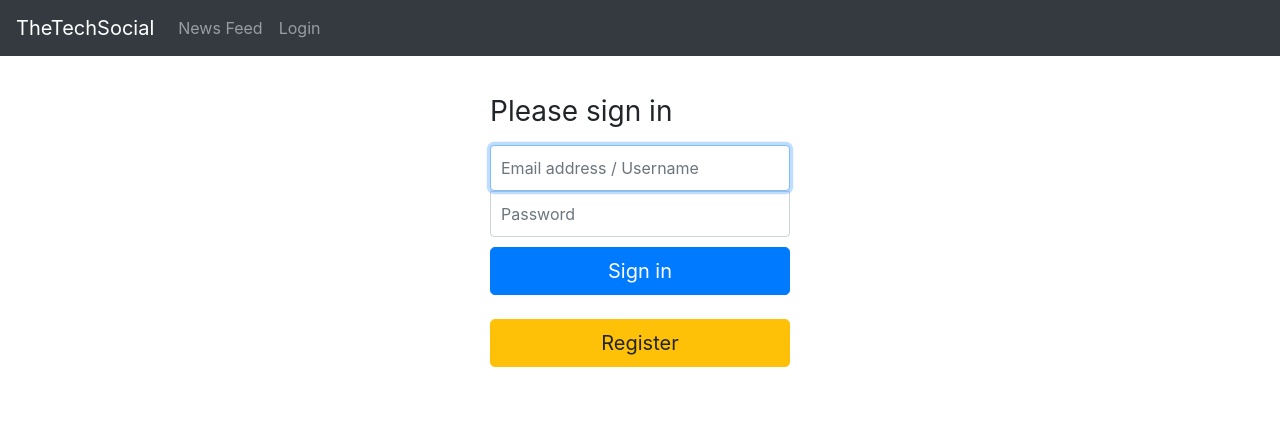
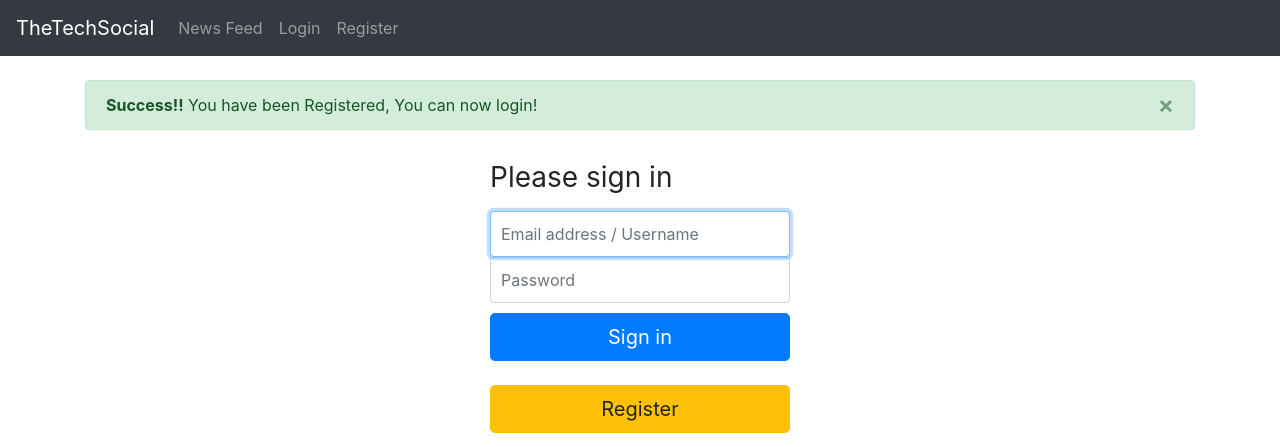
Before and after one commit to TNTWZRD/RelaerningPHP, a PHP site: page /?login&registerSuccess in a window 1280 px wide. Shown: the top 447 px of the page. Run offline with PHP 8.4, Linux system fonts and the light colour scheme.

Commit message:
Setup Some Messages

```diff
--- a/Pages/login.php
+++ b/Pages/login.php
@@ -1,3 +1,8 @@
+<?php
+if(isset($_SESSION['LOGGEDIN']) && $_SESSION['LOGGEDIN'] != false){
+    header("Location: ?home&alreadyLoggedin");
+}
+?>
 <form class="form-signin" action="/Utilities/login.php" method="post">
     <h1 class="h3 mb-3 font-weight-normal">Please sign in</h1>
     <label for="inputEmail" class="sr-only">Email address / Username</label>
--- a/Pages/logout.php
+++ b/Pages/logout.php
@@ -1,5 +1,5 @@
 <?php
     // TMP Logout an redirect to home
     session_unset();
-    header("Location: ?home");
+    header("Location: ?home&loggedOut");
 ?>
--- a/Pages/newsfeed.php
+++ b/Pages/newsfeed.php
@@ -4,7 +4,7 @@ $string = file_get_contents('Resources\config.json');
 $CONFIG = json_decode($string, true);
 
 // Create Mysql Connection
-$link = mysqli_connect($CONFIG['MYSQL']['Host'][$CONFIG['MYSQL']['USEHost']], $CONFIG['MYSQL']['Username'], $CONFIG['MYSQL']['Password'], $CONFIG['MYSQL']['Database']);
+$link = mysqli_connect($CONFIG['MYSQL']['Host'], $CONFIG['MYSQL']['Username'], $CONFIG['MYSQL']['Password'], $CONFIG['MYSQL']['Database']);
 
 // Get All Posts
 $sql = "SELECT * FROM `posts` JOIN `users` ORDER BY TimeStamp DESC";
--- a/Resources/config.json
+++ b/Resources/config.json
@@ -1,6 +1,6 @@
 {
     "MYSQL":{
-        "Host":["localhost", "pve.jajliardo.com"],
+        "Host":"pve.jajliardo.com",
         "Database":"thetechsocial",
         "Username":"TheTechSocial_USER",
         "Password":"Fashion_Economics_Development:{300",
--- a/Utilities/login.php
+++ b/Utilities/login.php
@@ -1,14 +1,13 @@
 <?php
-
 session_start();
-session_regenerate_id();
+session_regenerate_id(true);
 
 // Get MYSQL Settings from config.json
 $string = file_get_contents('..\Resources\config.json');
 $CONFIG = json_decode($string, true);
 
 // Create Mysql Connection
-$link = mysqli_connect($CONFIG['MYSQL']['Host'][$CONFIG['MYSQL']['USEHost']], $CONFIG['MYSQL']['Username'], $CONFIG['MYSQL']['Password'], $CONFIG['MYSQL']['Database']);
+$link = mysqli_connect($CONFIG['MYSQL']['Host'], $CONFIG['MYSQL']['Username'], $CONFIG['MYSQL']['Password'], $CONFIG['MYSQL']['Database']);
 
 // Check for errors
 if (!$link) {
--- a/Utilities/session.php
+++ b/Utilities/session.php
@@ -1,7 +1,22 @@
 <?php
 
-// Start Session and regenerate ID;
+// start session
 session_start();
-session_regenerate_id();
+
+if (isset($_SESSION['LAST_ACTIVITY']) && (time() - $_SESSION['LAST_ACTIVITY'] > 1800)) {
+    // last request was more than 30 minutes ago
+    session_unset();     // unset $_SESSION variable for the run-time
+    session_destroy();   // destroy session data in storage
+    // Redirect to @PAGE With inactive TAG
+    header("Location: ?login&inactive");
+}
+else{
+    // update last activity time stamp
+    if(isset($_SESSION['LOGGEDIN']) && $_SESSION['LOGGEDIN'] != false ){
+        $_SESSION['LAST_ACTIVITY'] = time();
+    }
+    // regenerate ID;
+    session_regenerate_id(true);
+}
 
 ?>
--- /dev/null
+++ b/Utilities/warnings.php
@@ -0,0 +1,77 @@
+<?php
+// This file contains all Alerts:
+// Documentation: https://getbootstrap.com/docs/4.5/components/alerts/
+
+// PRIMARY:
+    // LogOut Success
+    if(array_key_exists('loggedOut', $_GET)) echo '
+    <div class="alert alert-primary alert-dismissible fade show" role="alert">
+        <strong>See You Later!</strong> You have been Logged Out!
+        <button type="button" class="close" data-dismiss="alert" aria-label="Close">
+            <span aria-hidden="true">&times;</span>
+        </button>
+    </div> ';
+
+// SECONDARY:
+
+// SUCCESS:
+    // Login Success
+    if(array_key_exists('loginSuccess', $_GET)) echo '
+    <div class="alert alert-success alert-dismissible fade show" role="alert">
+        <strong>Success!!</strong> You have been logged in!
+        <button type="button" class="close" data-dismiss="alert" aria-label="Close">
+            <span aria-hidden="true">&times;</span>
+        </button>
+    </div> ';
+    // Register Success
+    if(array_key_exists('registerSuccess', $_GET)) echo '
+    <div class="alert alert-success alert-dismissible fade show" role="alert">
+        <strong>Success!!</strong> You have been Registered, You can now login!
+        <button type="button" class="close" data-dismiss="alert" aria-label="Close">
+            <span aria-hidden="true">&times;</span>
+        </button>
+    </div> ';
+
+// DANGER:
+    // Already Registered
+    if(array_key_exists('emailExists', $_GET)) echo '
+    <div class="alert alert-danger alert-dismissible fade show" role="alert">
+        <strong>Warning!</strong> Email already registered, try logging in, if you forgot your password try resetting it!
+        <button type="button" class="close" data-dismiss="alert" aria-label="Close">
+            <span aria-hidden="true">&times;</span>
+        </button>
+    </div> ';
+
+// WARNING:
+    // Inactivity
+    if(array_key_exists('inactive', $_GET)) echo '
+    <div class="alert alert-warning alert-dismissible fade show" role="alert">
+        <strong>Warning!</strong> You have been logged out due to inactivity!
+        <button type="button" class="close" data-dismiss="alert" aria-label="Close">
+            <span aria-hidden="true">&times;</span>
+        </button>
+    </div> ';
+    // Already Logedin
+    if(array_key_exists('alreadyLoggedin', $_GET)) echo '
+    <div class="alert alert-warning alert-dismissible fade show" role="alert">
+        <strong>Warning!</strong> You Are already Logged In!
+        <button type="button" class="close" data-dismiss="alert" aria-label="Close">
+            <span aria-hidden="true">&times;</span>
+        </button>
+    </div> ';
+    // Username Already Registered
+    if(array_key_exists('usernameAlreadyRegistered', $_GET)) echo '
+    <div class="alert alert-warning alert-dismissible fade show" role="alert">
+        <strong>Sorry!</strong> That username is already registered.
+        <button type="button" class="close" data-dismiss="alert" aria-label="Close">
+            <span aria-hidden="true">&times;</span>
+        </button>
+    </div> ';
+
+// INFO:
+
+// LIGHT:
+
+// DARK:
+
+?>
--- a/index.php
+++ b/index.php
@@ -15,12 +15,13 @@
     <meta name="viewport" content="width=device-width, initial-scale=1, shrink-to-fit=no">
     <title>TheTechSocial</title>
 
-    <!-- Bootstrap core CSS -->
-    <link rel="stylesheet" href="https://stackpath.bootstrapcdn.com/bootstrap/4.5.0/css/bootstrap.min.css" integrity="sha384-9aIt2nRpC12Uk9gS9baDl411NQApFmC26EwAOH8WgZl5MYYxFfc+NcPb1dKGj7Sk" crossorigin="anonymous">
-
     <meta name="theme-color" content="#563d7c">
     <link href="style.css" rel="stylesheet">
-    <script src="https://ajax.googleapis.com/ajax/libs/jquery/3.5.1/jquery.min.js"></script>
+
+    <script src="https://code.jquery.com/jquery-3.5.1.slim.min.js" integrity="sha384-DfXdz2htPH0lsSSs5nCTpuj/zy4C+OGpamoFVy38MVBnE+IbbVYUew+OrCXaRkfj" crossorigin="anonymous"></script>
+    <script src="https://cdn.jsdelivr.net/npm/popper.js@1.16.0/dist/umd/popper.min.js" integrity="sha384-Q6E9RHvbIyZFJoft+2mJbHaEWldlvI9IOYy5n3zV9zzTtmI3UksdQRVvoxMfooAo" crossorigin="anonymous"></script>
+    <link rel="stylesheet" href="https://stackpath.bootstrapcdn.com/bootstrap/4.5.0/css/bootstrap.min.css" integrity="sha384-9aIt2nRpC12Uk9gS9baDl411NQApFmC26EwAOH8WgZl5MYYxFfc+NcPb1dKGj7Sk" crossorigin="anonymous">
+    <script src="https://stackpath.bootstrapcdn.com/bootstrap/4.5.0/js/bootstrap.min.js" integrity="sha384-OgVRvuATP1z7JjHLkuOU7Xw704+h835Lr+6QL9UvYjZE3Ipu6Tp75j7Bh/kR0JKI" crossorigin="anonymous"></script>
 </head>
 
 <body>
@@ -39,6 +40,9 @@
                     <li class="nav-item">
                         <a class="nav-link" href="?login">Login</a>
                     </li>
+                    <li class="nav-item">
+                        <a class="nav-link" href="?register">Register</a>
+                    </li>
                 <?php } else{ ?>
                     <li class="nav-item">
                         <a class="nav-link" href="?logout">Logout</a>
@@ -53,6 +57,11 @@
 
     <main role="main" class="container">
         <?php
+
+            // ERROR CHECKING:
+            include("Utilities/warnings.php");
+
+            // Include PAGE
             $PageURL = 'Pages/' . array_key_first($_GET) . '.php';
             if(file_exists($PageURL)) include($PageURL);
             else include('ERROR/404.php');
```
Also changed, not shown: Utilities/register.php (+20 -6 lines).
